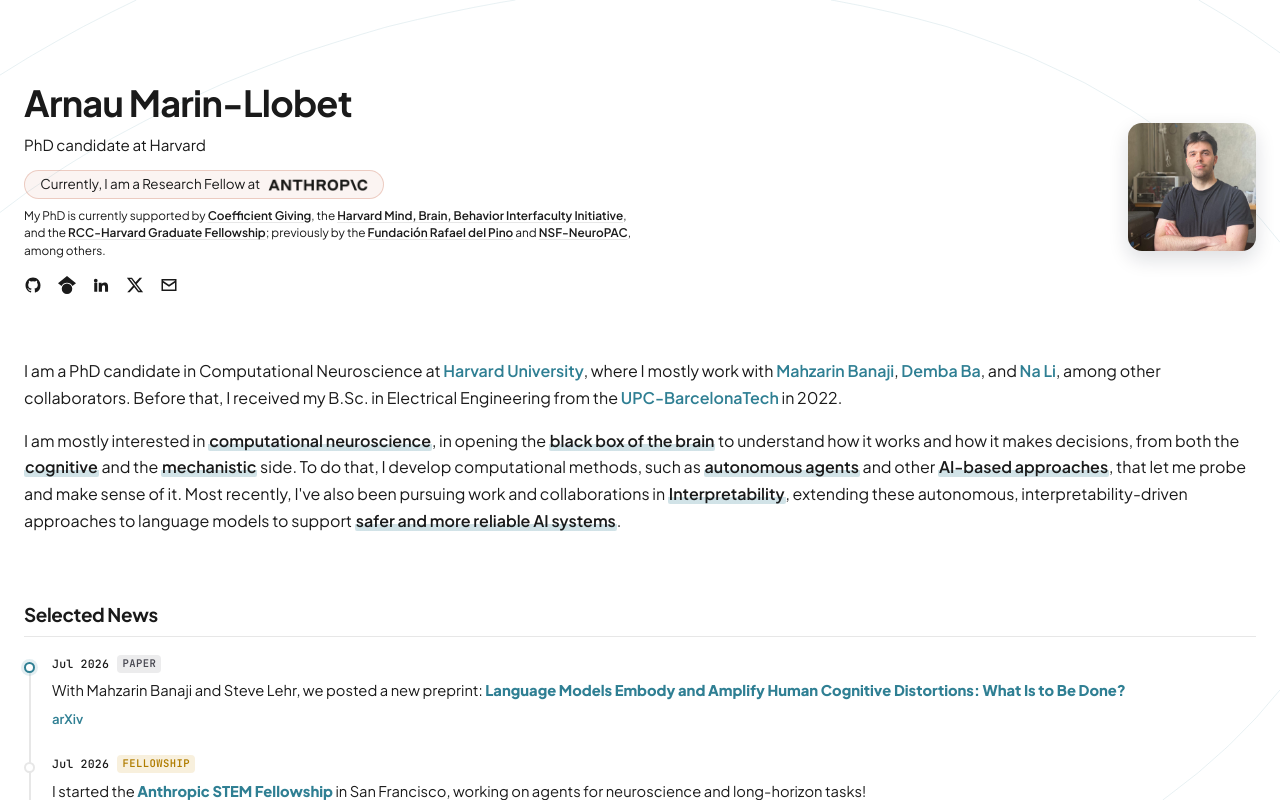
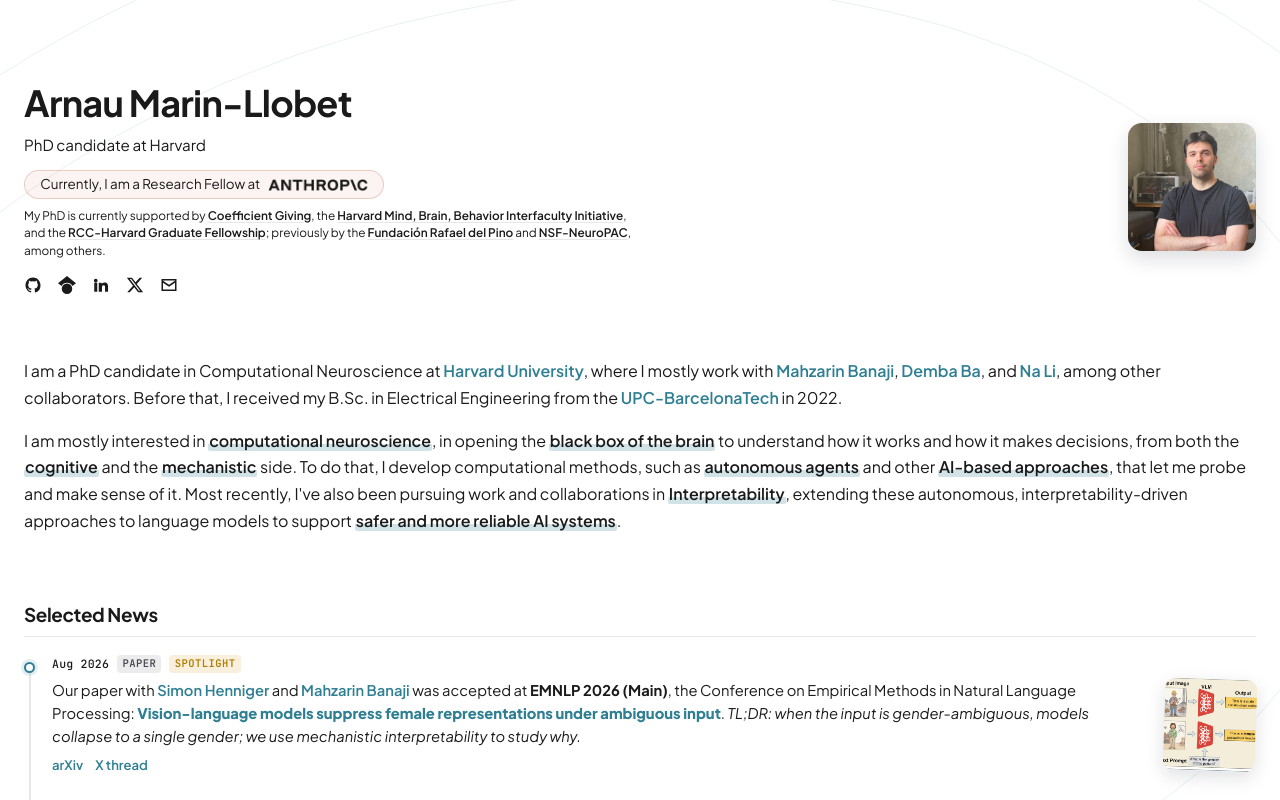
Before and after one commit to arnaumarin/arnaumarin.github.io, a Vue app: page / in a window 1280 px wide. Shown: the top 800 px of the page. Built offline with nearby package versions, Linux system fonts and the light colour scheme.

Commit message:
News: VLM gender-bias paper accepted at EMNLP 2026 Main; update publication venue

```diff
--- a/src/data/news.js
+++ b/src/data/news.js
@@ -2,6 +2,24 @@
 // `html` may contain inline links (rendered with v-html).
 
 export default [
+  {
+    date: 'Aug 2026',
+    tags: [{ label: 'paper', type: 'paper' }, { label: 'spotlight', type: 'spotlight' }],
+    html: `Our paper with <a class="prose-link" href="https://henniger.dev/">Simon Henniger</a> and
+           <a class="prose-link" href="https://scholar.google.com/citations?hl=en&user=19SjuiUAAAAJ&view_op=list_works&sortby=pubdate">Mahzarin Banaji</a>
+           was accepted at <strong>EMNLP 2026 (Main)</strong>, the Conference on Empirical Methods in Natural
+           Language Processing:
+           <a class="prose-link" href="https://arxiv.org/abs/2605.31556"><strong>Vision-language models suppress
+           female representations under ambiguous input</strong></a>.
+           <em>TL;DR: when the input is gender-ambiguous, models collapse to a single gender; we use mechanistic
+           interpretability to study why.</em>`,
+    links: [
+      { label: 'arXiv', href: 'https://arxiv.org/abs/2605.31556' },
+      { label: 'X thread', href: 'https://x.com/Arnauya/status/2090712173307969952' },
+    ],
+    thumb: '/images/pub/vlm-bias.png',
+    thumbAlt: 'Vision-language models suppress female representations under ambiguous input',
+  },
   {
     date: 'Jul 2026',
     tags: [{ label: 'paper', type: 'paper' }],
--- a/src/data/publications.js
+++ b/src/data/publications.js
@@ -33,12 +33,13 @@
     selected: true,
     title: 'Vision-language models suppress female representations under ambiguous input.',
     authorsHtml: '<strong>A. Marin-Llobet</strong>, S. Henniger, M.R. Banaji.',
-    venueHtml: 'Preprint. Oral talk at the <em>HOW Workshop, CVPR</em> 2026.',
+    venueHtml: '<em>EMNLP</em> 2026 (Main Conference). Oral talk at the <em>HOW Workshop, CVPR</em> 2026.',
     thumb: '/images/pub/vlm-bias.png',
     tags: [{ label: 'DL & Interp.', type: 'dl' }],
     cats: ['dl'],
     links: [
-      { label: 'Preprint', href: 'https://arxiv.org/abs/2605.31556' },
+      { label: 'arXiv', href: 'https://arxiv.org/abs/2605.31556' },
+      { label: 'X thread', href: 'https://x.com/Arnauya/status/2090712173307969952' },
       { label: 'Workshop', href: 'https://sites.google.com/view/how-cvpr-workshop/2026-workshop' },
     ],
     tldrHtml: `On gender-ambiguous images, aligned VLMs collapse to “male” even for female-stereotyped
```
